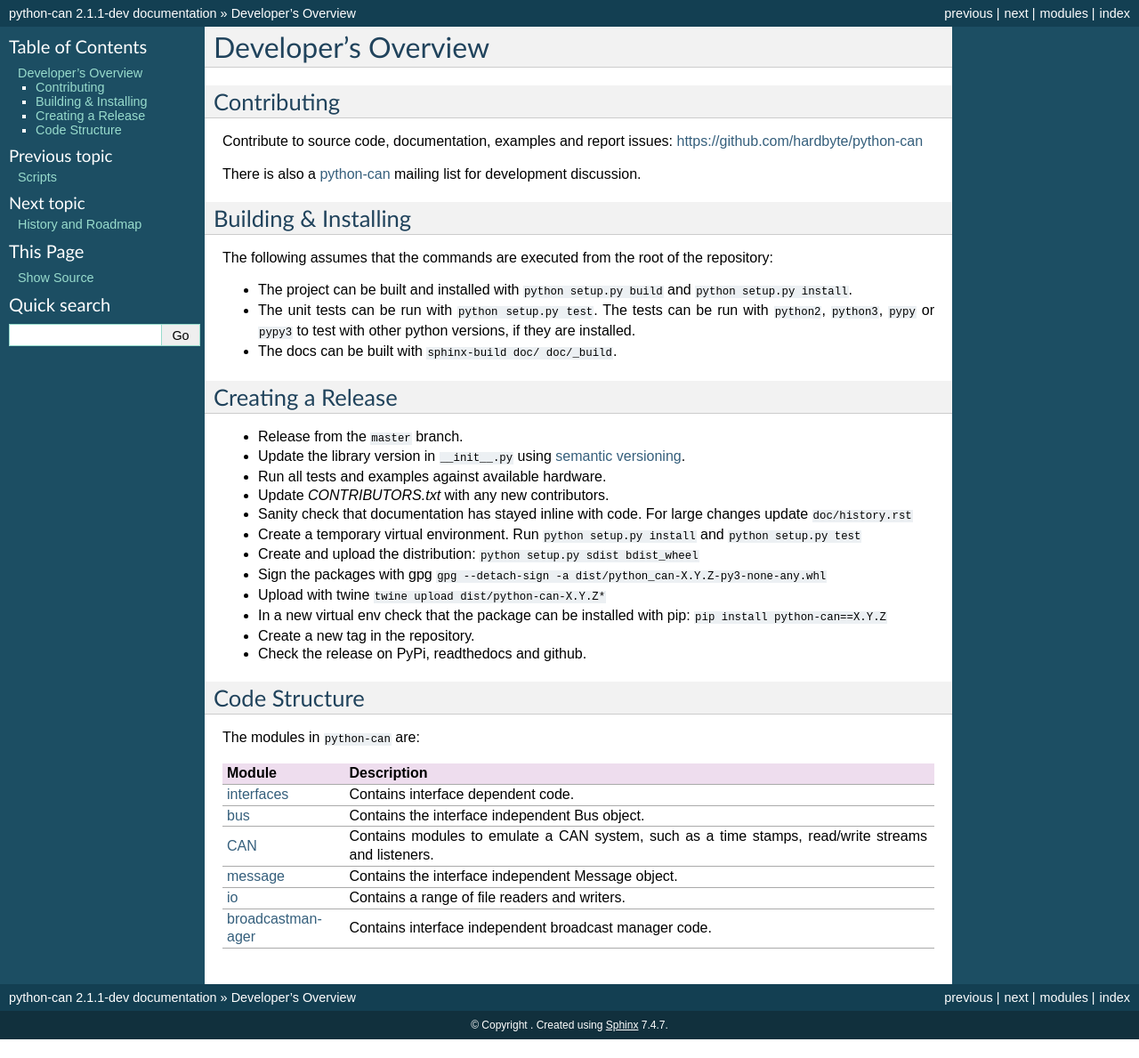
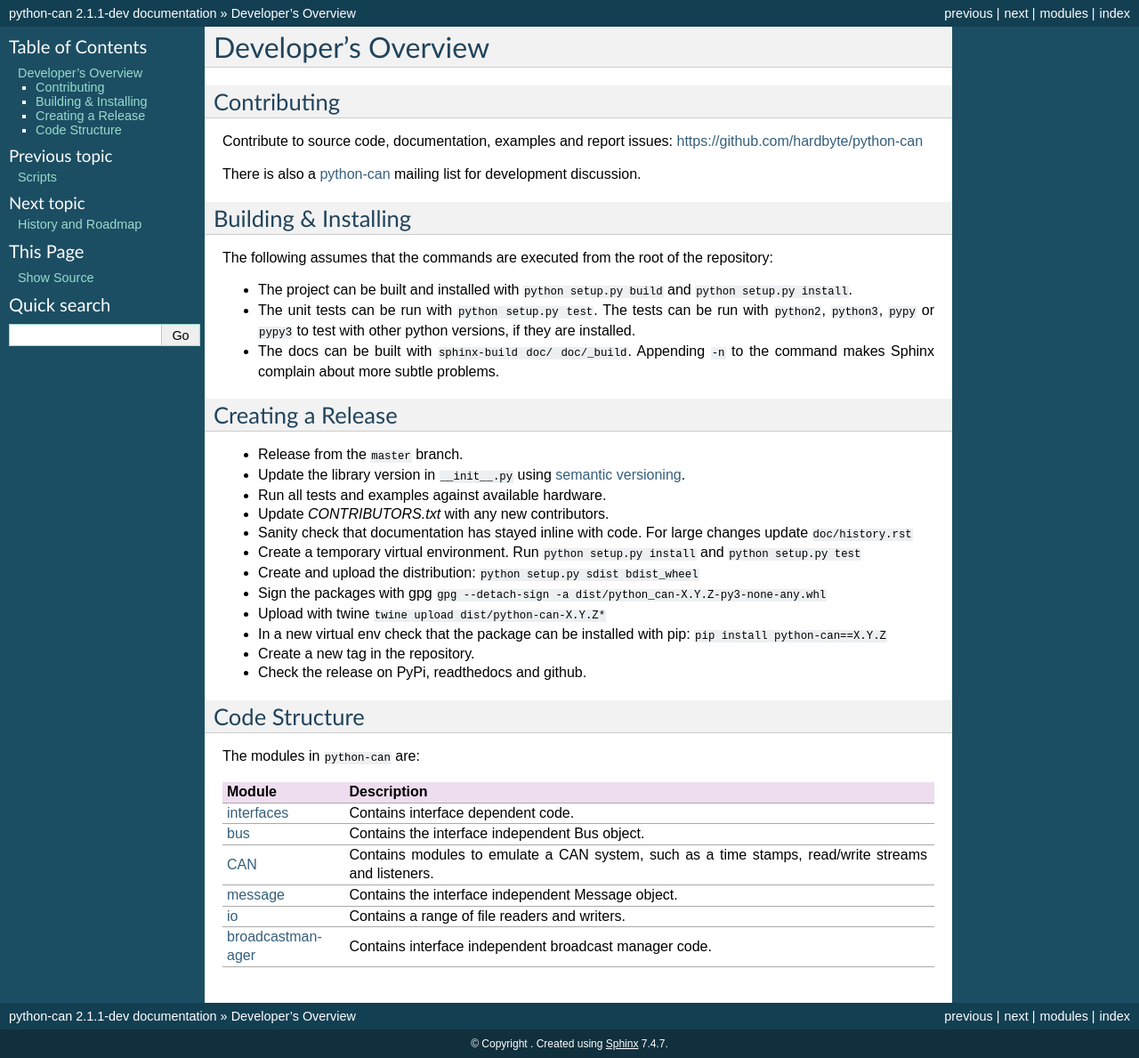
Before and after one commit to hardbyte/python-can, a Sphinx documentation site: the page built from doc/development.rst, in a window 1280 px wide. Shown: the whole page at 89% size. Built offline with Sphinx 7.4.7, drawn with Linux system fonts in a browser that asks for light colours; before the commit the page ends 1168 px from its top, so only the background shows below that.

Commit message:
more info about building the docs with Sphinx

```diff
--- a/doc/development.rst
+++ b/doc/development.rst
@@ -21,7 +21,8 @@ The following assumes that the commands are executed from the root of the reposi
   ``python setup.py install``.
 - The unit tests can be run with ``python setup.py test``. The tests can be run with ``python2``,
   ``python3``, ``pypy`` or ``pypy3`` to test with other python versions, if they are installed.
-- The docs can be built with ``sphinx-build doc/ doc/_build``.
+- The docs can be built with ``sphinx-build doc/ doc/_build``. Appending ``-n`` to the command
+  makes Sphinx complain about more subtle problems.
 
 
 Creating a Release
```
